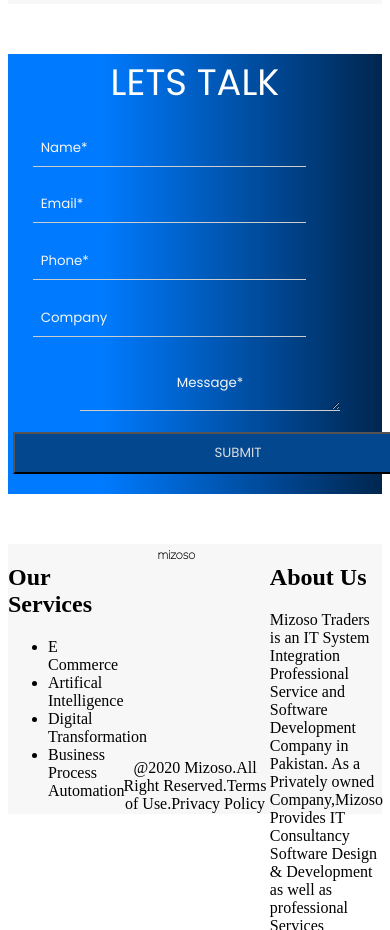
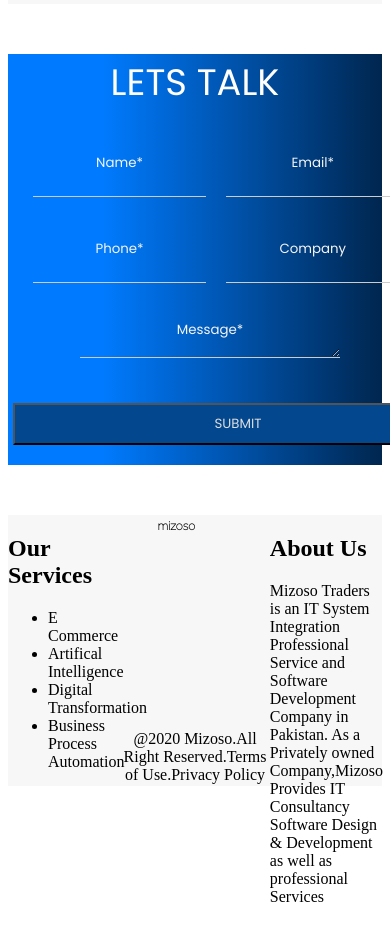
Before and after one commit to arsamawan/Miz-Corporate, an Angular app: page / in a window 390 px wide. Shown: the part 2060-2990 px from the top of the page. Built offline with nearby package versions, Linux system fonts and the light colour scheme.

Commit message:
Inputs Aligned Properly & Responsiveness

```diff
--- a/src/app/main/main.component.css
+++ b/src/app/main/main.component.css
@@ -197,17 +197,25 @@
   padding-bottom: 3%;
   color: whitesmoke;
 }*/
+
 input{
   /*margin-left:30%;*/
   margin-top:5%;
-  margin-left:5%;
+/*  margin-left:5%;*/
   padding:8px;
-  display:block;
+/* display:block;*/
   border:none;
+  border-top-color: transparent ;
   border-bottom:1px solid #ccc;
   background-color: transparent;
 /*  float: left;*/
   color: whitesmoke;
+  align-content: center;
+  text-align: center;
+  width: 40%;
+  margin-right: auto;
+  margin-left: 5%;
+  height: 50px;
 
 }
 .message{
--- a/src/app/main/main.component.html
+++ b/src/app/main/main.component.html
@@ -141,7 +141,7 @@
       <div class="contact-us-align">
       <textarea placeholder="Message*" class="message"></textarea>
       </div>
-
+<br>
       <div class="contact-us-align">
         <button class="submit-button">SUBMIT</button>
       </div>
```
